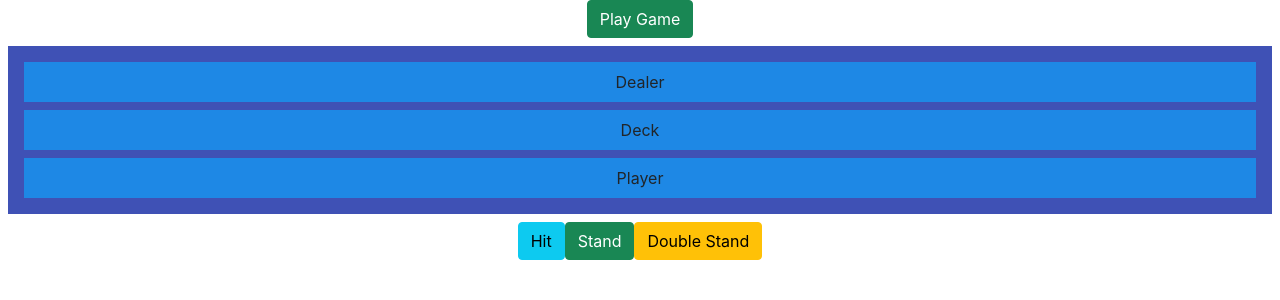
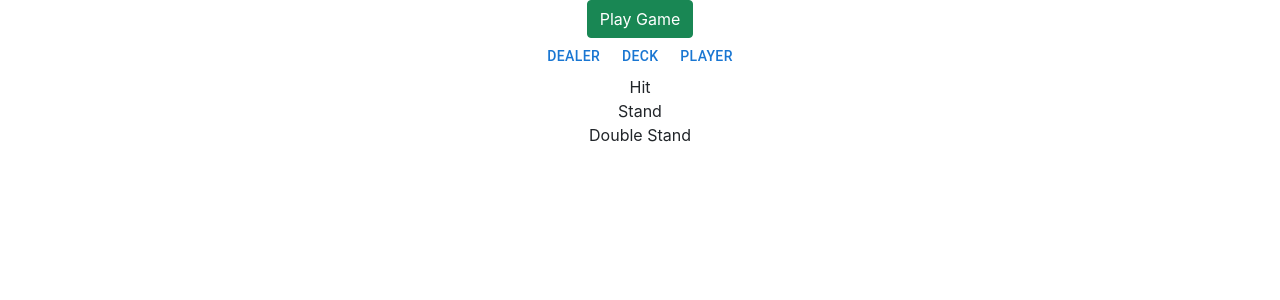
Before and after one commit to arshadsy/BlackJackClient, a React (Create React App) app: page / in a window 1280 px wide. Shown: the top 300 px of the page. Built offline with nearby package versions, Linux system fonts and the light colour scheme.

Commit message:
removed material-ui and replaced with mui which looks official

```diff
--- a/package.json
+++ b/package.json
@@ -3,8 +3,9 @@
   "version": "0.1.0",
   "private": true,
   "dependencies": {
-    "@material-ui/core": "^4.11.2",
-    "@material-ui/icons": "^4.11.2",
+    "@emotion/react": "^11.7.1",
+    "@emotion/styled": "^11.6.0",
+    "@mui/material": "^5.2.7",
     "@testing-library/jest-dom": "^5.11.6",
     "@testing-library/react": "^11.2.2",
     "@testing-library/user-event": "^12.6.0",
--- a/src/App.js
+++ b/src/App.js
@@ -4,7 +4,8 @@ import GameMenu from "./BlackjackGame/Menu";
 import React, { useState, useEffect } from 'react';
 import PlayButtons from './BlackjackGame/PlayButtons';
 import { GameBoard } from './BlackjackGame/GameBoard';
-import { Deck} from './BlackjackGame/CardData';
+import { Deck } from './BlackjackGame/CardData';
+
 function App() {
 const [PlayButtonShow,setPlayButtonShow] = useState(true);
   const [QuitButtonShow, setQuitButtonShow] = useState(false);
--- a/src/BlackjackGame/GameBoard.js
+++ b/src/BlackjackGame/GameBoard.js
@@ -1,14 +1,15 @@
 import React from 'react';
-import Box from '@material-ui/core/Box';
-import { Deck } from './CardData';
+import Box from '@mui/material/Box';
+import Button from '@mui/material/Button';
 
 
 export const GameBoard = () => {
 
-    return (<Box component="div" p={1} m={1} bgcolor="#3F51B5">
-        <Box component="div" p={1} m={1} bgcolor="#1E88E5" className="Player">Dealer</Box>
-        <Box component="div" p={1} m={1} bgcolor="#1E88E5" className="Deck">Deck</Box>
-        <Box component="div" p={1} m={1} bgcolor="#1E88E5" className="Player">Player</Box>
+    return (
+    <Box component="div" >
+        <Button >Dealer</Button>
+        <Button   >Deck</Button>
+        <Button  >Player</Button>
 
       </Box>
     )
--- a/src/BlackjackGame/PlayButtons.js
+++ b/src/BlackjackGame/PlayButtons.js
@@ -1,8 +1,8 @@
 import React from 'react'
-import { MDBBtn } from "mdbreact";
 
 function PlayButtons() {
-    const hit=(e)=>{
+    const hit = (e) => {
+
         e.preventDefault();
 console.log(e.target)
     }
@@ -16,15 +16,15 @@ console.log(e.target)
     }
     return (
         <div>
-            <MDBBtn onClick={(e) => hit(e)} color="info" >
+            <div onClick={(e) => hit(e)} color="info" >
                 Hit
-            </MDBBtn>
-            <MDBBtn onClick={(e) => stand(e)} color="success" >
+            </div>
+            <div onClick={(e) => stand(e)} color="success" >
                 Stand
-            </MDBBtn>
-            <MDBBtn onClick={(e) => doubleBet(e)} color="warning" >
+            </div>
+            <div onClick={(e) => doubleBet(e)} color="warning" >
                 Double Stand
-            </MDBBtn>
+            </div>
         </div>
     )
 }
```
Also changed, not shown: 1 other file (tests, documents, lock files or other folders).
